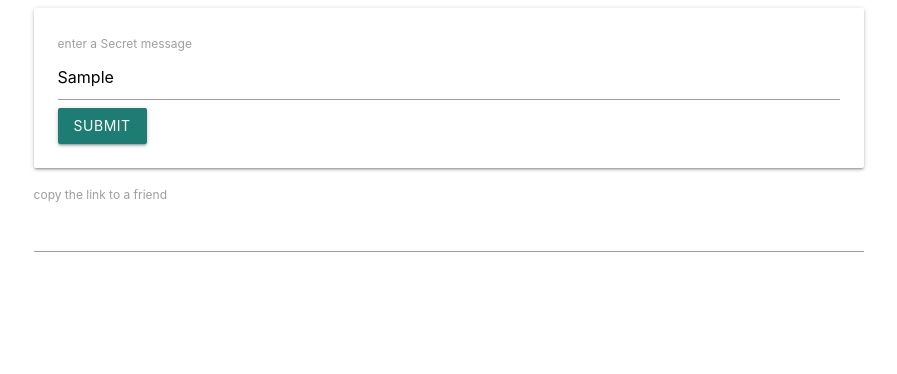
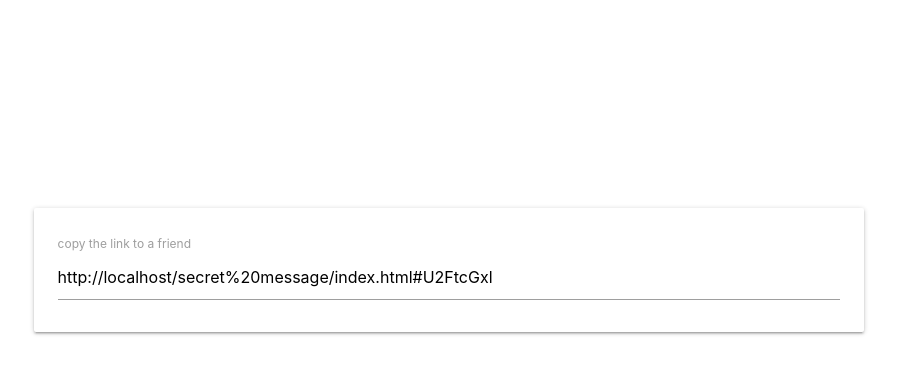
Before and after one commit to elghannay/dom-project-I, a plain HTML site: page secret message/index.html in a window 1280 px wide. Both pictures are taken after typing "Sample" into the empty fields and a click on the button "SUBMIT". Shown: the whole page, without its empty margins (191-1088 px from the left). Drawn offline with Linux system fonts and the light colour scheme.

Commit message:
completed the secret message app

```diff
--- a/secret message/index.html
+++ b/secret message/index.html
@@ -6,21 +6,36 @@
     <meta name="viewport" content="width=device-width, initial-scale=1.0">
     <link rel="stylesheet" href="materialize.min.css">
     <title>secret message app</title>
+    <style>
+        .row {
+            margin-top: 25vh;
+        }
+
+        h1 {
+            margin-top: 0
+        }
+    </style>
 </head>
 
 <body>
     <div class="row">
         <div class="col s8 offset-s2">
-            <div class="card-panel">
-                <form class="form">
+            <div class="card-panel message-show hide">
+                <h1></h1>
+                <div><a href="index.html">Create your own secret message</a></div>
+            </div>
+            <div class="card-panel message-form">
+                <form>
                     <label for="">enter a Secret message</label>
                     <input class="message-input" type="text">
                     <button class="btn">submit</button>
                 </form>
             </div>
-            <div>
-                <label for="">copy the link to a friend</label>
-                <input type="text" class="link-input">
+            <div class="card-panel link-form hide">
+                <form action="">
+                    <label for="">copy the link to a friend</label>
+                    <input type="text" class="link-input">
+                </form>
             </div>
         </div>
     </div>
--- a/secret message/index.js
+++ b/secret message/index.js
@@ -1,8 +1,24 @@
-document.querySelector('.form').addEventListener('submit', (event) => {
+const linkForm = document.querySelector('.link-form');
+const messageForm = document.querySelector('.message-form');
+let messageInput = document.querySelector('.message-input');
+let messageShow = document.querySelector('.message-show');
+let linkInput = document.querySelector('.link-input');
+
+const { hash } = window.location;
+
+const decoded = atob(hash.replace('#', ''));
+if (decoded) {
+  messageShow.classList.remove('hide');
+  messageForm.classList.add('hide');
+  document.querySelector('.message-show h1').innerHTML = decoded;
+}
+
+document.querySelector('.message-form').addEventListener('submit', (event) => {
   event.preventDefault();
-  let message = document.querySelector('.message-input').value;
-  let link = document.querySelector('.link-input').value;
-  console.log(message);
-  let encoded = btoa(message);
-  link = encoded;
+  let encoded = btoa(messageInput.value);
+  linkInput.value = `${window.location}#${encoded}`;
+  linkInput.select();
+
+  linkForm.classList.remove('hide');
+  messageForm.classList.add('hide');
 });
```
Also changed, not shown: 1 other file.
